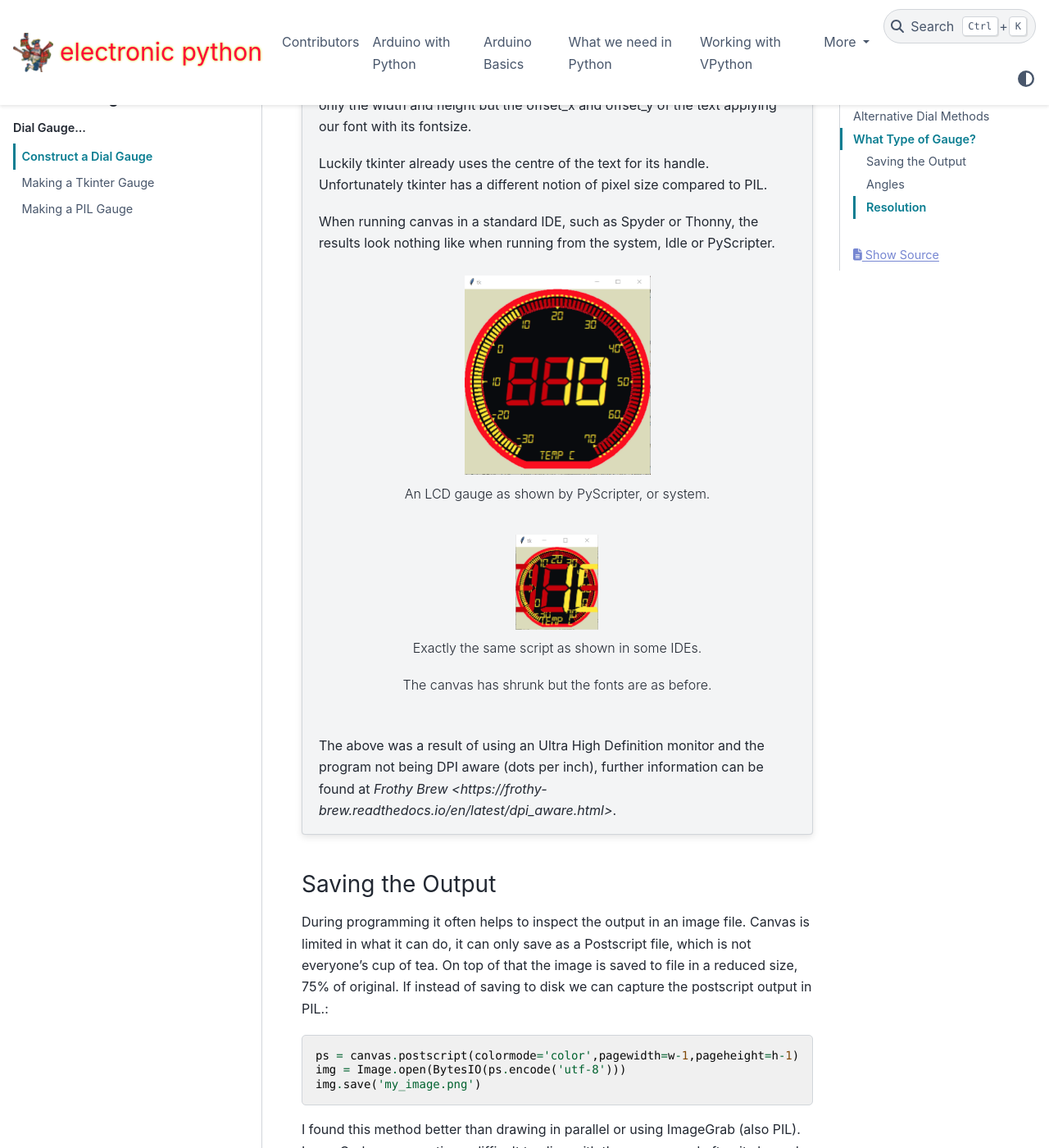
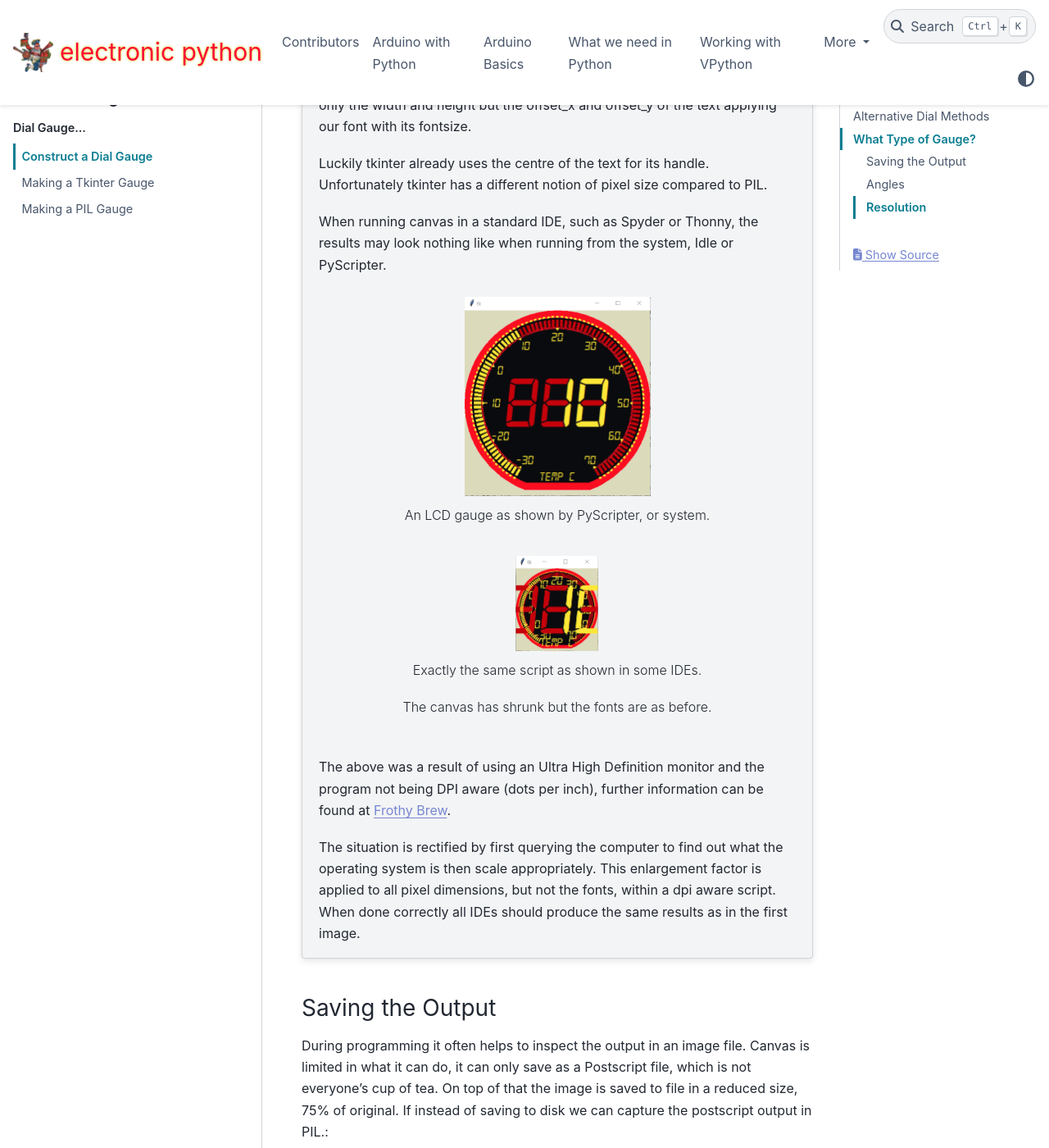
Before and after one commit to Edgar-Donk/Electronic-Python, a Sphinx documentation site: the page built from docs/gauge/what_type.rst, in a window 1280 px wide and 1400 px high, scrolled down 3139 px. Shown: the whole window at 82% size. Built offline with Sphinx 7.4.7 and the PyData theme 0.15.4, drawn with Linux system fonts in a browser that asks for light colours.

Commit message:
Add files via upload

```diff
--- a/docs/gauge/what_type.rst
+++ b/docs/gauge/what_type.rst
@@ -130,7 +130,7 @@ In both cases the value and large ticks are changed using canvas.
     PIL.
 
     When running canvas in a standard IDE, such as Spyder or Thonny,
-    the results look nothing like when running from the system, Idle or
+    the results may look nothing like when running from the system, Idle or
     PyScripter.
 
     .. figure:: ../figures/pyscripterLCD.png
@@ -153,7 +153,13 @@ In both cases the value and large ticks are changed using canvas.
 
     The above was a result of using an Ultra High Definition monitor and
     the program not being DPI aware (dots per inch), further information can
-    be found at `Frothy Brew <https://frothy-brew.readthedocs.io/en/latest/dpi_aware.html>`.
+    be found at `Frothy Brew <https://frothy-brew.readthedocs.io/en/latest/dpi_aware.html>`_.
+
+    The situation is rectified by first querying the computer to find out
+    what the operating system is then scale appropriately. This enlargement
+    factor is applied to all pixel dimensions, but not the fonts, within
+    a dpi aware script. When done correctly all IDEs should produce the
+    same results as in the first image.
 
 Saving the Output
 -----------------
```
